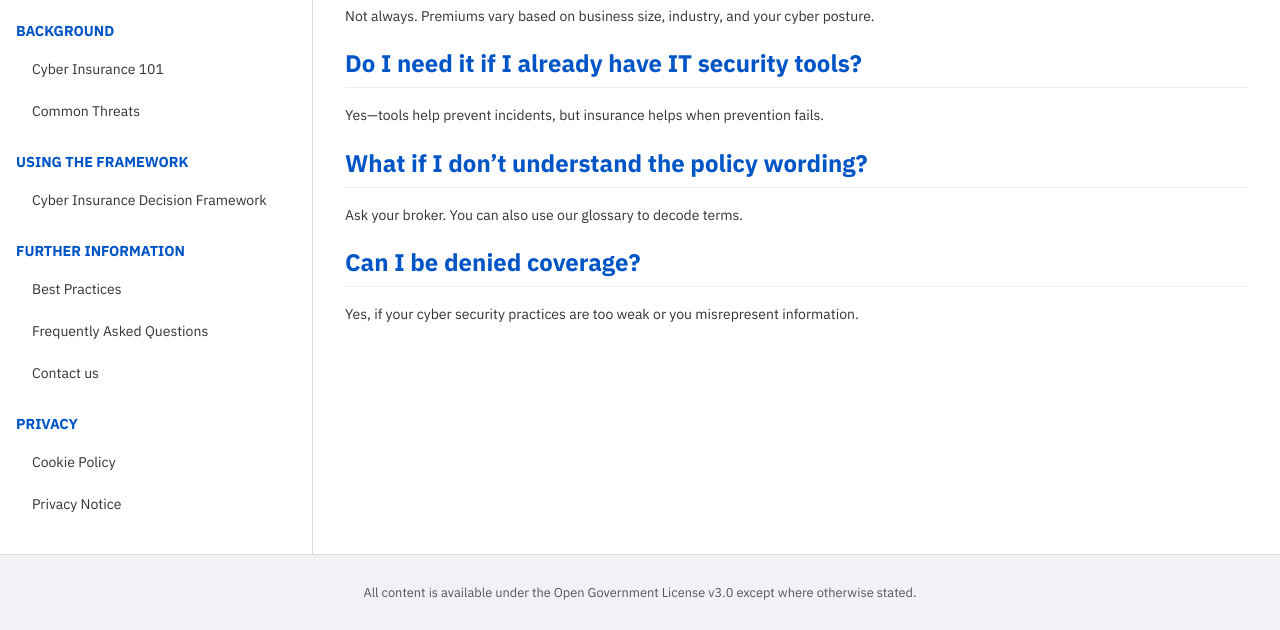
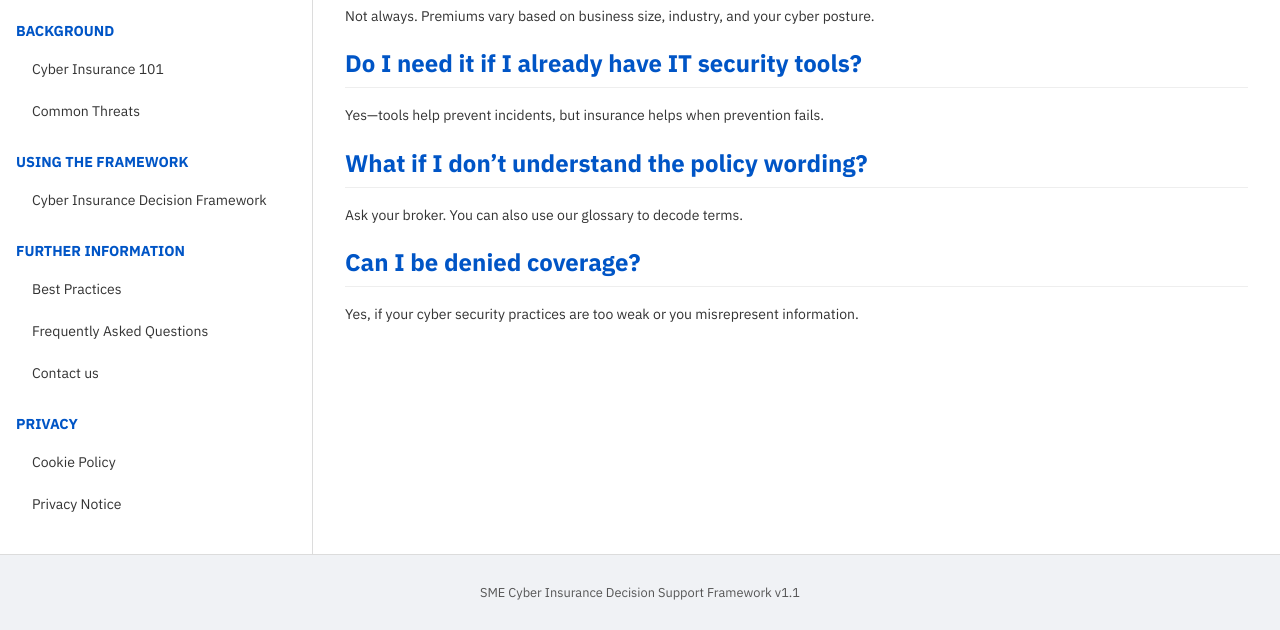
Before and after one commit to rudknee/DecisionFramework, a plain HTML site: page d3jsCharts/FAQs.html in a window 1280 px wide. Shown: the part 170-800 px from the top of the page. Drawn offline with Linux system fonts and the light colour scheme.

Commit message:
Changes to footers and more content

```diff
--- a/d3jsCharts/FAQs.html
+++ b/d3jsCharts/FAQs.html
@@ -53,7 +53,7 @@
     </div>
 
     <footer>
-        <p>All content is available under the Open Government License v3.0 except where otherwise stated.</p>
+        <p>SME Cyber Insurance Decision Support Framework v1.1</p>
     </footer>
 </body>
 </html>
```
Also changed, not shown: d3jsCharts/best-practices.html (+1 -1 lines), d3jsCharts/feedback.html (+1 -1 lines), d3jsCharts/fundamentals.html (+1 -1 lines), d3jsCharts/recommendations.html (+1 -1 lines), d3jsCharts/threats.html (+1 -1 lines).
